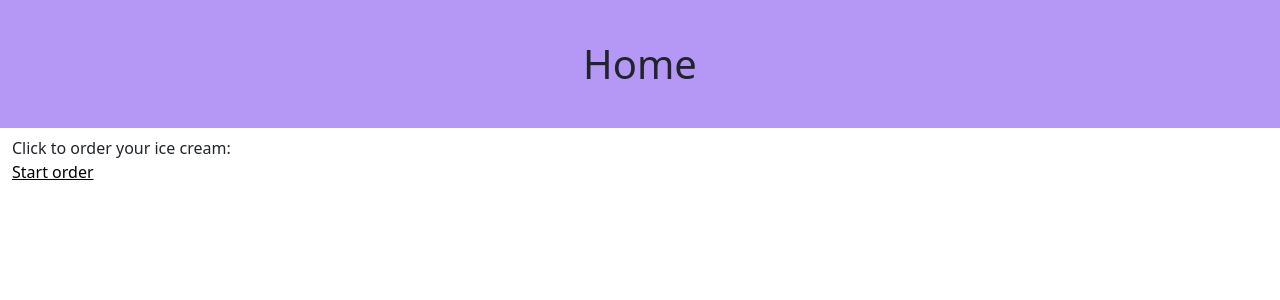
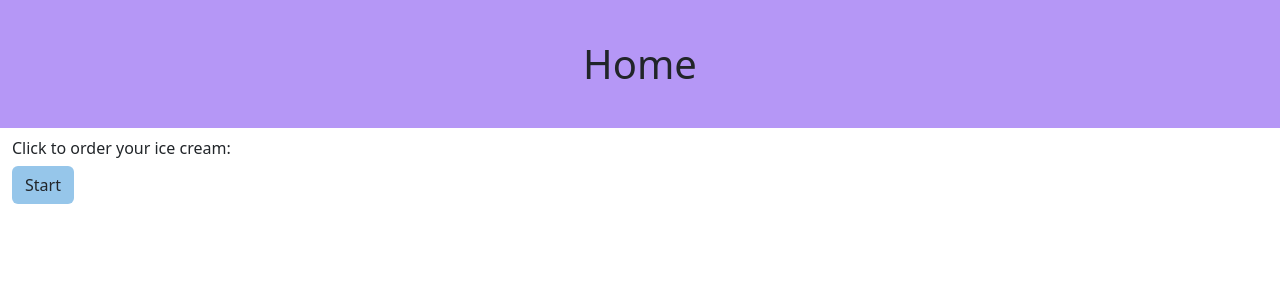
Before and after one commit to Delaram-M/ice-cream-parlor, a Django app: page / in a window 1280 px wide. Shown: the top 300 px of the page. Run offline with Django 4.2, Linux system fonts and the light colour scheme.

Commit message:
improve home look

```diff
--- a/orders/static/orders/style.css
+++ b/orders/static/orders/style.css
@@ -22,9 +22,6 @@ a:hover {
     color: var(--lavender-floral);
 }
 
-.btn {
-    background-color: var(--lavender-floral);
-}
 
 .textinput, .selectmultiple, .select {
     background-color: var(--pale-cerulean);
@@ -43,6 +40,8 @@ input[type=submit] {
 
 }
 
-.buttonHolder {
-    text-align: center;
+.btn-custom {
+    --bs-btn-bg: var(--pale-cerulean);
+    --bs-btn-hover-border-color: black;
+    margin-top: 0.4em;
 }
--- a/orders/templates/orders/home.html
+++ b/orders/templates/orders/home.html
@@ -8,8 +8,8 @@
     <h1>Home</h1>
     <div class="container-fluid">
         Click to order your ice cream:<br>
-        <a href="{% url 'orders:order_create' %}">
-            Start order
+        <a class="btn btn-custom" href="{% url 'orders:order_create' %}">
+            Start
         </a>
     </div>
 {% endblock %}
```
